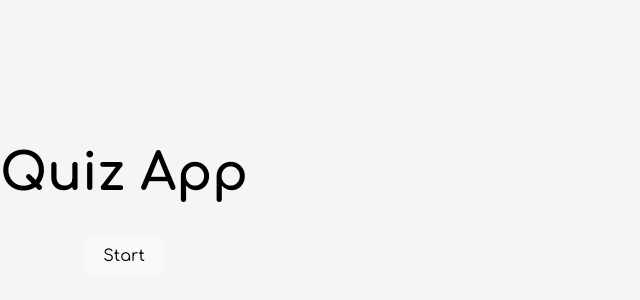
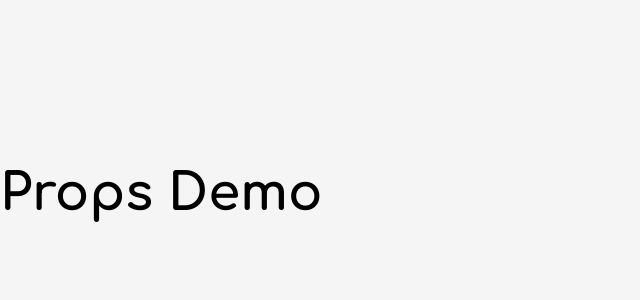
Before and after one commit to palakjagpal/day1_react, a React (Vite) app: page / in a window 1280 px wide. Shown: the part 206-506 px from the top of the page, without its empty margins (0-640 px from the left). Built offline with nearby package versions, Linux system fonts and the light colour scheme.

Commit message:
Add Prop component and update App to include it

```diff
--- a/src/App.jsx
+++ b/src/App.jsx
@@ -55,7 +55,7 @@ import ValueChange from "./ValueChange.jsx";
 import ConditionRender from "./ConditionRender.jsx";
 import Demo from "./demo.jsx";
 import Quiz from "./Quiz.jsx";
-
+import Prop from "./Prop.jsx";
 /*
 function App(){
   return(
@@ -85,7 +85,8 @@ function App(){
 function App(){
   return(
     <>
-    <Quiz/>
+    <Prop/>
+
     </>
   )
 }
--- /dev/null
+++ b/src/Prop.jsx
@@ -0,0 +1,8 @@
+function Prop(){
+    return(
+        <h1>Props Demo</h1>
+
+    )
+}
+
+export default Prop;
```
